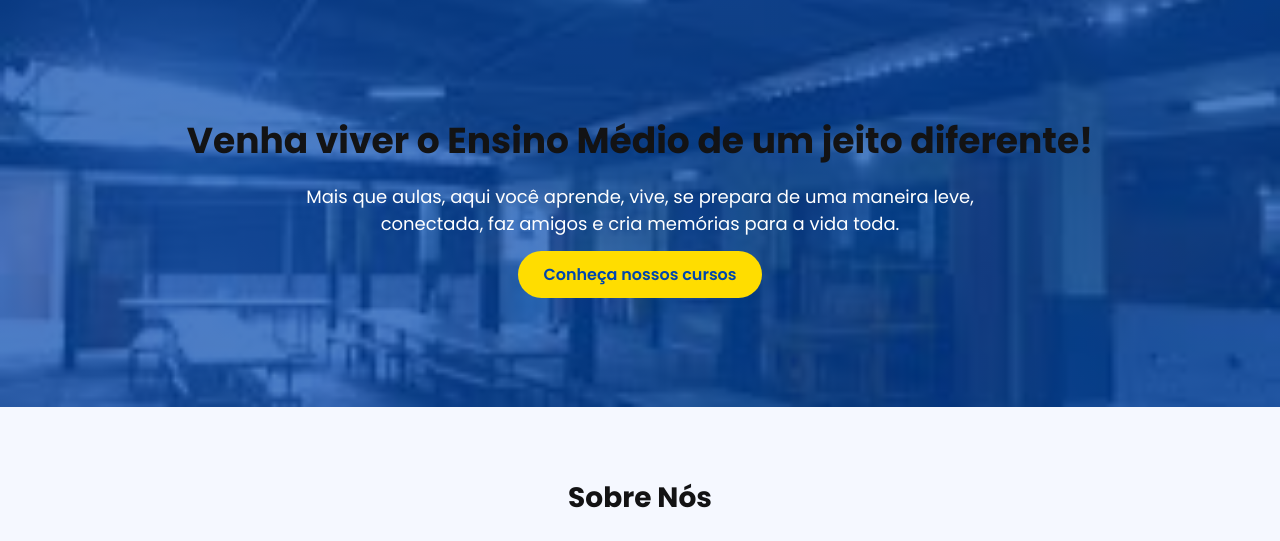
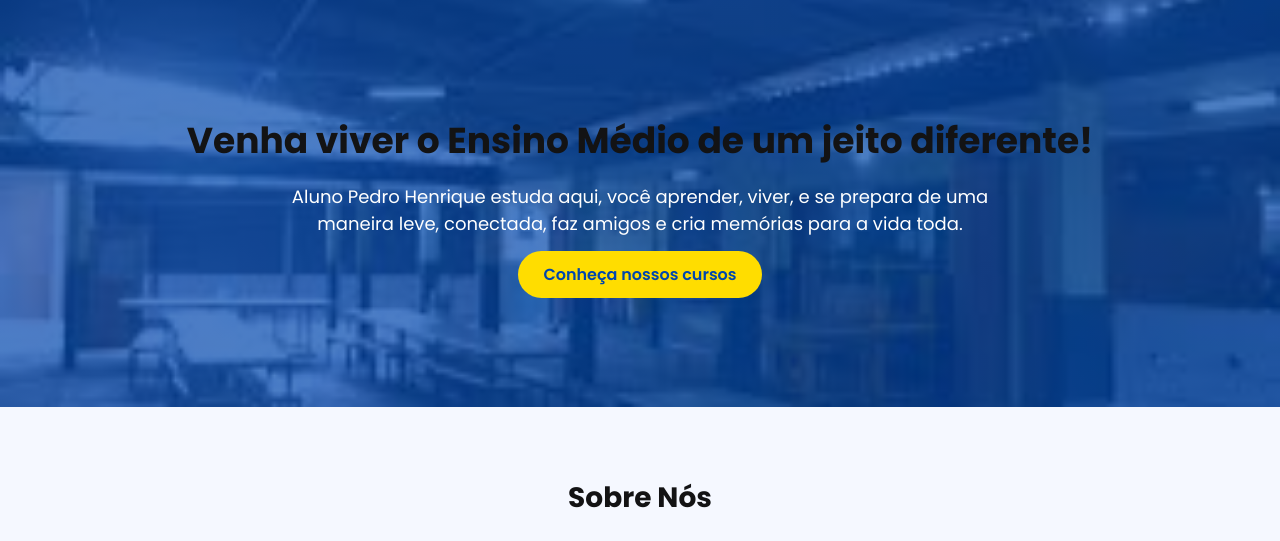
Before and after one commit to pedrocosta03-netizen/portal-edimar, a plain HTML site: page index.html in a window 1280 px wide. Shown: the part 107-648 px from the top of the page. Drawn offline with Linux system fonts and the light colour scheme.

Commit message:
Update index.html

```diff
--- a/index.html
+++ b/index.html
@@ -33,7 +33,7 @@
     <div class="hero-text">
       <h2>Venha viver o Ensino Médio de um jeito diferente!</h2>
       <p>
-        Mais que aulas, aqui você aprende, vive, se prepara de uma maneira leve,
+        Aluno Pedro Henrique estuda aqui, você aprender, viver, e se prepara de uma maneira leve,
         conectada, faz amigos e cria memórias para a vida toda.
       </p>
       <a href="#cursos" class="btn">Conheça nossos cursos</a>
```
